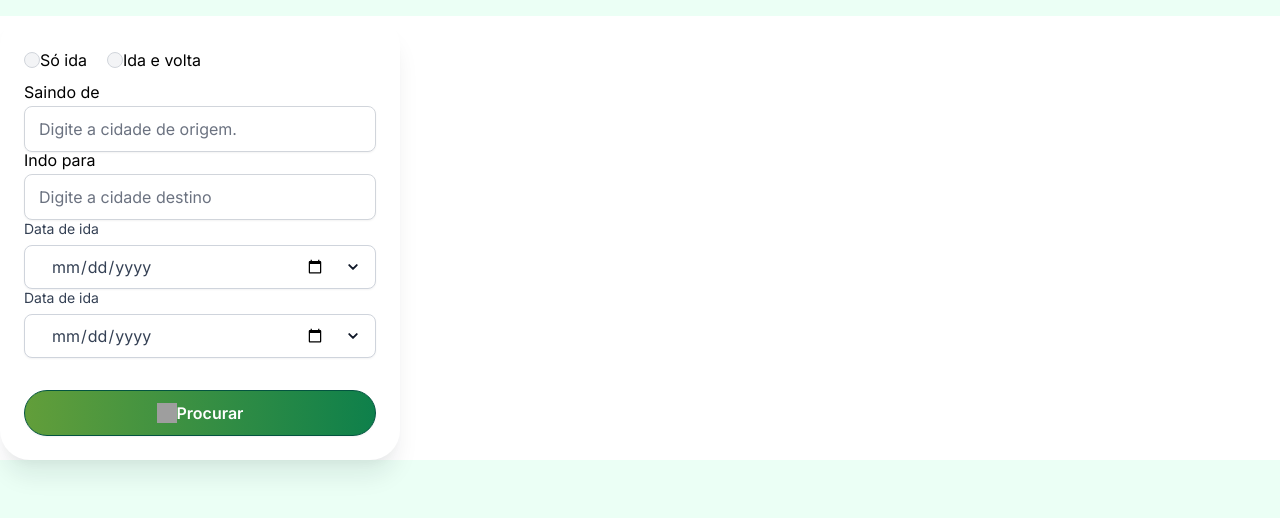
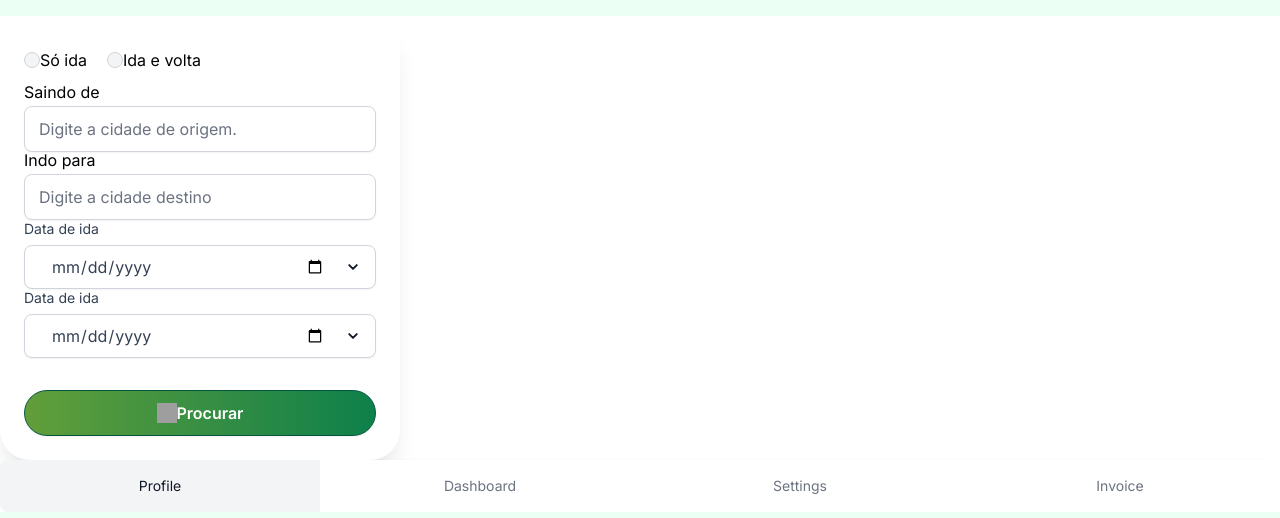
Before and after one commit to jbenaventa/coder-projeto-viacao, a website: page sections/search-results.html in a window 1280 px wide. Shown: the part 80-598 px from the top of the page. Drawn offline with nearby package versions, Linux system fonts and the light colour scheme; grey boxes are pictures that could not be loaded.

Commit message:
save 02.0620204-1601 minor adjustments

```diff
--- a/css/globals.css
+++ b/css/globals.css
@@ -1,20 +1,17 @@
 @import url("https://cdnjs.cloudflare.com/ajax/libs/meyer-reset/2.0/reset.min.css");
 @import url("https://fonts.googleapis.com/css?family=Inter:var(--text-sm-medium-font-weight),var(--text-sm-semibold-font-weight),var(--text-xl-regular-font-weight),var(--text-md-medium-font-weight),600,var(--text-lg-regular-font-weight),var(--text-md-regular-font-weight),var(--text-xl-semibold-font-weight),var(--text-sm-regular-font-weight),var(--display-md-semibold-font-weight),var(--text-xs-medium-font-weight),var(--text-md-semibold-font-weight)|Lexend:var(--display-lg-medium-font-weight),var(--display-xs-medium-font-weight),var(--display-md-medium-font-weight)");
+
 * {
   -webkit-font-smoothing: antialiased;
   box-sizing: border-box;
 }
-html,
+
 body {
   margin: 0px;
   height: 100%;
   font-family: var(--text-md-regular-font-family);
 }
-/* a blue color as a generic focus style */
-button:focus-visible {
-  outline: 2px solid #4a90e2 !important;
-  outline: -webkit-focus-ring-color auto 5px !important;
-}
+
 a {
   text-decoration: none;
 }
--- a/sections/search-results.html
+++ b/sections/search-results.html
@@ -10,6 +10,7 @@
     <link rel="stylesheet" href="../css/style.css" />
     <link rel="stylesheet" href="../css/globals.css" />
     <script src="../node_modules/flowbite/dist/flowbite.js"></script>
+
 </head>
 <body>
 
@@ -119,8 +120,6 @@
       </nav>
     <!-- Navbar-End-->
 
-
-
     <!--Caixa de pesquisa-->
     <section class="flex flex-col w-[33%] max-md:ml-0 max-md:w-full min-w-[400px] max-w-[400px] max-h-[530] ">
         <form class="flex flex-col grow justify-end p-6 mx-auto w-full caixadepesquisa-shadow max-md:px-5 max-md:mt-10 "><!--Frame-->
@@ -168,6 +167,25 @@
         </button>
         </form>
     </section>
+
+    <!-- Date bar-->
+
+
+    <ul class="hidden text-sm font-medium text-center text-gray-500 rounded-2xl shadow sm:flex dark:divide-gray-700 dark:text-gray-400">
+        <li class="w-full focus-within:z-10">
+            <a href="#" class="inline-block w-full p-4 text-gray-900 bg-gray-100 border-r border-gray-200 dark:border-gray-700 rounded-s-lg focus:ring-4 focus:ring-blue-300 active focus:outline-none dark:bg-gray-700 dark:text-white" aria-current="page">Profile</a>
+        </li>
+        <li class="w-full focus-within:z-10">
+            <a href="#" class="inline-block w-full p-4 bg-white border-r border-gray-200 dark:border-gray-700 hover:text-gray-700 hover:bg-gray-50 focus:ring-4 focus:ring-blue-300 focus:outline-none dark:hover:text-white dark:bg-gray-800 dark:hover:bg-gray-700">Dashboard</a>
+        </li>
+        <li class="w-full focus-within:z-10">
+            <a href="#" class="inline-block w-full p-4 bg-white border-r border-gray-200 dark:border-gray-700 hover:text-gray-700 hover:bg-gray-50 focus:ring-4 focus:ring-blue-300 focus:outline-none dark:hover:text-white dark:bg-gray-800 dark:hover:bg-gray-700">Settings</a>
+        </li>
+        <li class="w-full focus-within:z-10">
+            <a href="#" class="inline-block w-full p-4 bg-white border-s-0 border-gray-200 dark:border-gray-700 rounded-e-lg hover:text-gray-700 hover:bg-gray-50 focus:ring-4 focus:outline-none focus:ring-blue-300 dark:hover:text-white dark:bg-gray-800 dark:hover:bg-gray-700">Invoice</a>
+        </li>
+    </ul>
+
 
 <!--FOOTER-->
 
```
Lines whose indentation alone changed are shown as unchanged.
